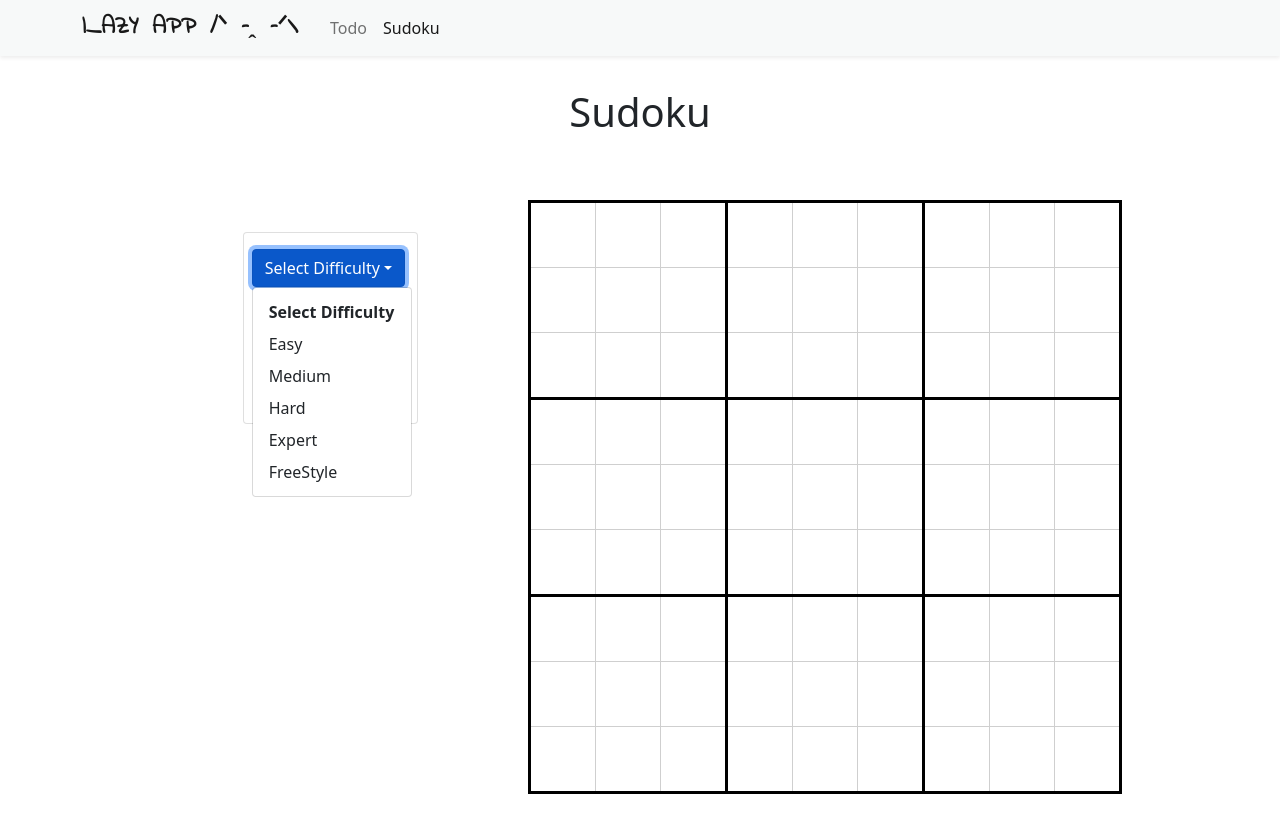
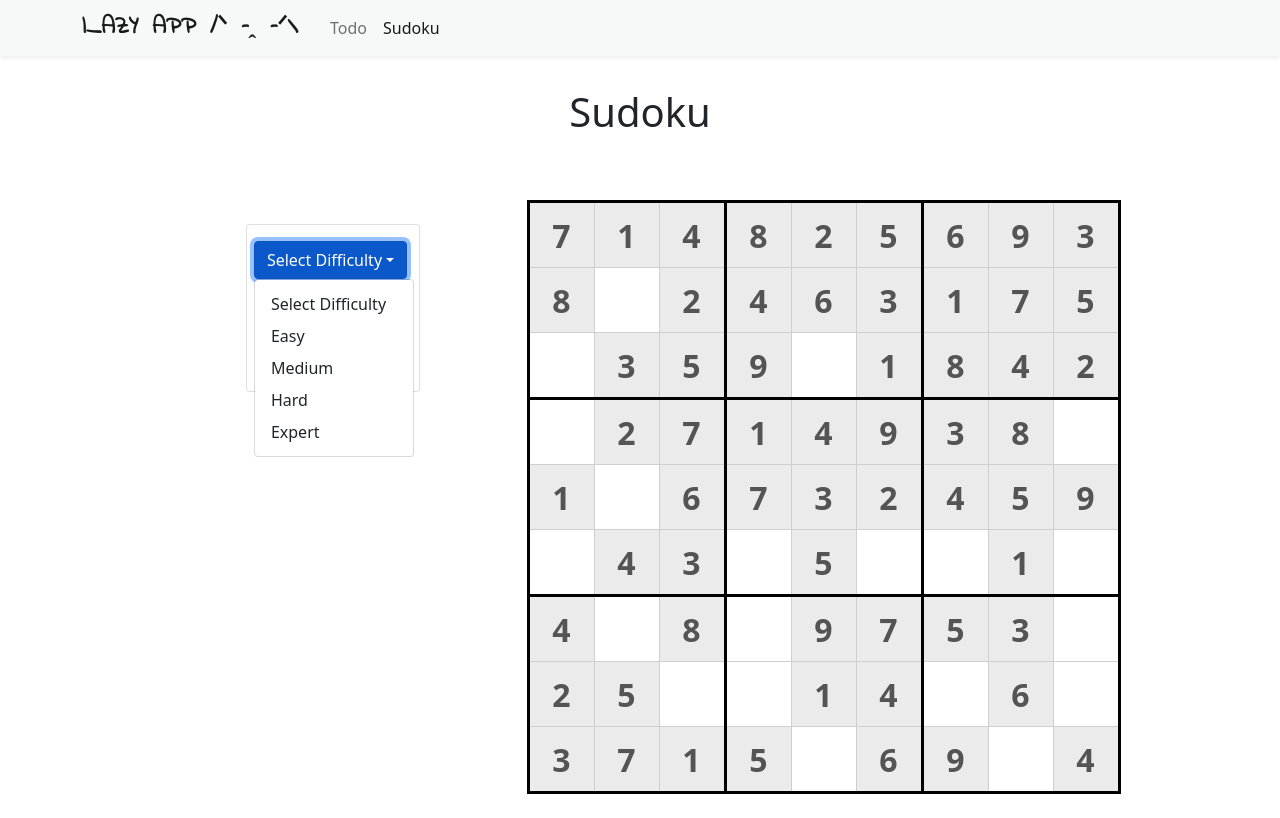
Before and after one commit to 6010210107/LazyApp, a React (Create React App) app: page /sudoku in a window 1280 px wide. Both pictures are taken after a click on the button "Select Difficulty". Built offline with nearby package versions, Linux system fonts and the light colour scheme.

Commit message:
sudoku completed

```diff
--- a/src/components/sudokuTable/SudokuTable.js
+++ b/src/components/sudokuTable/SudokuTable.js
@@ -8,22 +8,16 @@ import {
   Container,
   Card,
 } from "react-bootstrap";
-import {
-  newStartingBoard,
-  fillPuzzle,
-  validBoard,
-} from "../../controller/sudoku/puzzle";
-import { CustomBtn } from "..";
+import { newStartingBoard, fillPuzzle } from "../../controller/sudoku/puzzle";
+// import { CustomCard } from "..";
 /**
  * ---------------------------------------------------------
  *todo || Sudoku board.
  *todo || Create the 9*9 board ✔
  *todo || Generate the sudoku puzzle.  ✔
  *todo || Fill the puzzle into the board.  ✔
- *todo || Update value in field. ✔
- *todo || Create an empty board. ✔
- *todo || Create the information area. ✔
- *todo || Prevent Error when no solution for empty board[ ]
+ *todo || Update value in field. [ ]
+ *todo || Create the information area. [ ]
  *todo || Change level. ✔
  * ----------------------------------------------------------
  */
@@ -44,20 +38,10 @@ const emptyPuzzle = [
  * Main Component
  */
 const SudokuTable = () => {
-  const [curDifficulty, setDifficulty] = useState("FreeStyle");
-  let isFreeStyleRef = useRef(true);
-  let isSolvedRef = useRef(false);
-  let currentRef = useRef(emptyPuzzle);
-  let puzzleRef = useRef(emptyPuzzle);
-  let warningRef = useRef(false);
-
-  let difficultyList = {
-    Easy: 20,
-    Medium: 30,
-    Hard: 40,
-    Expert: 50,
-    FreeStyle: 81,
-  };
+  const [curDifficulty, setDifficulty] = useState("Unset");
+  let currentRef = useRef();
+  let puzzleRef = useRef();
+  let difficultyList = { Easy: 20, Medium: 30, Hard: 40, Expert: 50 };
 
   /**
    ** Check input is safe.
@@ -65,54 +49,29 @@ const SudokuTable = () => {
   const isSafe = (row, col) => {
     let current = currentRef.current;
     let puzzle = puzzleRef.current;
-    let isSolved = isSolvedRef.current;
-    let isFreeStyle = isFreeStyleRef.current;
-    if (isFreeStyle) return false;
-
-    if (
-      current[row][col] !== 0 &&
-      current[row][col] !== puzzle[2][row][col] &&
-      !isSolved
-    ) {
+    if (current[row][col] !== 0 && current[row][col] !== puzzle[2][row][col]) {
+      return false;
+    }
     return true;
-    }
-
-    return false;
   };
 
   /**
    ** Update the puzzle board.
    */
-  const updateBoard = useCallback((position, targetVal, solveBoard) => {
+  const updateBoard = useCallback((position, targetVal) => {
     let current = currentRef.current;
-    if (isNaN(targetVal)) return;
-
-    if (solveBoard && !position && !targetVal) {
-      isSolvedRef.current = true;
-      const isSafe = validBoard(current);
-      if (isSafe) {
-        current = fillPuzzle(current);
-      } else {
-        warningRef.current = "No solution for this puzzle.";
-      }
-    } else {
-      // setIsSolved(false)
-      // isSolved = false;
     let newCurrent = current;
     let row = +position[0];
     let col = +position[1];
     let value = +targetVal;
     newCurrent[row][col] = value;
     current = newCurrent;
-    }
-
     setSudokuBoard(
       <SudokuBoard
         currentRef={currentRef}
         puzzleRef={puzzleRef}
         isSafe={isSafe}
         updateBoard={updateBoard}
-        isFreeStyleRef={isFreeStyleRef}
       />
     );
   }, []);
@@ -122,24 +81,15 @@ const SudokuTable = () => {
    */
   const initPuzzle = useCallback(
     async (holes) => {
-      if (holes !== 81) {
-        let puzzle_assets = await generatePuzzle(holes, isFreeStyleRef);
+      let puzzle_assets = await generatePuzzle(holes);
       puzzleRef.current = puzzle_assets;
-        currentRef.current =
-          puzzle_assets !== 0
-            ? JSON.parse(JSON.stringify(puzzle_assets[1]))
-            : emptyPuzzle;
-      } else {
-        currentRef.current = JSON.parse(JSON.stringify(emptyPuzzle));
-        puzzleRef.current = JSON.parse(JSON.stringify(emptyPuzzle));
-      }
+      currentRef.current = JSON.parse(JSON.stringify(puzzle_assets[1]));
       setSudokuBoard(
         <SudokuBoard
           currentRef={currentRef}
           puzzleRef={puzzleRef}
           isSafe={isSafe}
           updateBoard={updateBoard}
-          isFreeStyleRef={isFreeStyleRef}
         />
       );
     },
@@ -147,7 +97,7 @@ const SudokuTable = () => {
   );
 
   /**
-   ** Initial state.
+   * Initial state.
    */
   const [sudokuBoard, setSudokuBoard] = useState(
     <SudokuBoard
@@ -155,54 +105,9 @@ const SudokuTable = () => {
       puzzleRef={puzzleRef}
       isSafe={isSafe}
       updateBoard={updateBoard}
-      isFreeStyleRef={isFreeStyleRef}
     />
   );
 
-  /**
-   ** Solve board.
-   */
-  const solvBoard = async () => {
-    updateBoard(null, null, true);
-  };
-
-  /**
-   ** Set Difficulty
-   */
-  const configDifficulty = (difficulty) => {
-    if (difficulty === "FreeStyle") {
-      isFreeStyleRef.current = true;
-      setDifficulty(difficulty);
-    } else {
-      isFreeStyleRef.current = false;
-      warningRef.current = "";
-      setDifficulty(difficulty);
-    }
-  };
-
-  /**
-   * Clear board.
-   */
-  const clearBoard = () => {
-    if(!isFreeStyleRef.current) return
-
-    currentRef.current = JSON.parse(JSON.stringify(emptyPuzzle));
-    puzzleRef.current = JSON.parse(JSON.stringify(emptyPuzzle));
-
-    setSudokuBoard(
-      <SudokuBoard
-        currentRef={currentRef}
-        puzzleRef={puzzleRef}
-        isSafe={isSafe}
-        updateBoard={updateBoard}
-        isFreeStyleRef={isFreeStyleRef}
-      />
-    );
-  };
-
-  /**
-   ** Re-Render board
-   */
   useEffect(() => {
     initPuzzle();
   }, [initPuzzle]);
@@ -213,16 +118,14 @@ const SudokuTable = () => {
   return (
     <div className="">
       <Row className="d-flex justify-content-around m-3 ">
-        <Col xs={12} lg={3} className="mx-5 my-2">
-          {/* <Row></Row> */}
+        <Col xs={12} lg={3} className="mx-5">
           <Container className="d-flex justify-content-center">
             <CustomCard
               holes={difficultyList[curDifficulty]}
               difficulty={curDifficulty}
-              warningRef={warningRef}
               button={
                 <SudokuDropdown
-                  setDifficulty={configDifficulty}
+                  setDifficulty={setDifficulty}
                   initPuzzle={initPuzzle}
                   difficulty={Object.keys(difficultyList)}
                   holes={Object.values(difficultyList)}
@@ -231,30 +134,8 @@ const SudokuTable = () => {
               }
             />
           </Container>
-          <div className="d-flex justify-content-around m-3">
-            <Row>
-              <Col>
-                <CustomBtn
-                  btnVariant="primary"
-                  btnText="Solve"
-                  btnFn={solvBoard}
-                />
         </Col>
-              {isFreeStyleRef.current ? (
-                <Col>
-                  <CustomBtn
-                    btnVariant="danger"
-                    btnText="Clear"
-                    btnFn={clearBoard}
-                  />
-                </Col>
-              ) : (
-                ""
-              )}
-            </Row>
-          </div>
-        </Col>
-        <Col xs={12} lg={7} className="d-flex m-2 justify-content-center">
+        <Col xs={12} lg={7} className="d-flex m-2 justify-content-center ">
           <table className="sudoku-table">
             <tbody>{sudokuBoard}</tbody>
           </table>
@@ -269,13 +150,8 @@ export default SudokuTable;
 /**
  ** Generate the complete puzzle.
  */
-const generatePuzzle = (difficulty = 10, isFreeStyleRef) => {
-  let sudoku;
-  if (isFreeStyleRef.current) {
-    sudoku = 0;
-  } else {
-    sudoku = newStartingBoard(difficulty);
-  }
+const generatePuzzle = (difficulty = 20) => {
+  const sudoku = newStartingBoard(difficulty);
 
   return sudoku;
 };
@@ -283,26 +159,17 @@ const generatePuzzle = (difficulty = 10, isFreeStyleRef) => {
 /**
  ** Render sudoku board.
  */
-const SudokuBoard = ({
-  currentRef,
-  puzzleRef,
-  isFreeStyleRef,
-  updateBoard,
-  isSafe,
-}) => {
+const SudokuBoard = ({ currentRef, puzzleRef, updateBoard, isSafe }) => {
   let current = currentRef.current;
   let puzzle = puzzleRef.current;
-  let isFreeStyle = isFreeStyleRef.current;
   return (
-    current.map((board, row) => (
+    current?.map((board, row) => (
       <tr key={`cell-${row}`}>
         {board.map((cell, col) => (
           <td
             key={`cell-${row}-${col}`}
             id={`cell-${row}-${col}`}
-            className={`
-            ${
-              !isFreeStyle &&
+            className={`${
               current[row][col] === puzzle[1][row][col] &&
               current[row][col] !== 0
                 ? "guide-cell"
@@ -316,7 +183,6 @@ const SudokuBoard = ({
               maxLength={1}
               autoComplete="off"
               disabled={
-                !isFreeStyle &&
                 current[row][col] === puzzle[1][row][col] &&
                 current[row][col] !== 0
                   ? true
@@ -327,18 +193,36 @@ const SudokuBoard = ({
                 updateBoard(e.target.id.split("-"), e.target.value);
               }}
               className={` sudoku-input ${
-                !isFreeStyle &&
                 current[row][col] === puzzle[1][row][col] &&
                 current[row][col] !== 0
                   ? "guide-number"
                   : ""
-              }${isSafe(row, col) ? "not-safe" : ""}`}
+              }${isSafe(row, col) ? "" : "not-safe"}`}
+            />
+          </td>
+        ))}
+      </tr>
+    )) ??
+    emptyPuzzle?.map((board, row) => (
+      <tr key={`cell-${row}`}>
+        {board.map((cell, col) => (
+          <td key={`cell-${row}-${col}`} id={`cell-${row}-${col}`}>
+            <input
+              id={`${row}-${col}`}
+              type="text"
+              value={cell === 0 ? "" : cell}
+              maxLength={1}
+              autoComplete="off"
+              placeholder=""
+              onChange={(e) => {
+                updateBoard(e.target.id.split("-"), e.target.value);
+              }}
+              className={` sudoku-input `}
             />
           </td>
         ))}
       </tr>
     ))
-
   );
 };
 
@@ -354,7 +238,7 @@ const SudokuDropdown = ({
 }) => {
   return (
     <DropdownButton title={"Select Difficulty"}>
-      <Dropdown.ItemText className="bold">Select Difficulty</Dropdown.ItemText>
+      <Dropdown.ItemText>Select Difficulty</Dropdown.ItemText>
       {/* <Dropdown.Item as="button" onClick={() => beginPuzzle(81)}>
               Empty Puzzle
             </Dropdown.Item> */}
@@ -387,39 +271,16 @@ const DropdownItem = ({ setDifficulty, initPuzzle, difficulty, holes }) => {
   );
 };
 
-/**
- ** CustomCard
- */
-const CustomCard = ({ holes, difficulty, button, warningRef }) => {
+const CustomCard = ({ holes, difficulty, button }) => {
   return (
     <>
       <Card className="card-config">
         <Card.Body className="card-config-body">
           <div className="card-config-btn">{button}</div>
-          <Card.Text>
-            {" "}
-            <span className="bold">Difficulty :</span> {difficulty}
-          </Card.Text>
-          <Card.Text>
-            <span className="bold">Holes :</span> {holes}
-          </Card.Text>
-          {warningRef.current ? (
-            <Card.Text>{warningRef.current}</Card.Text>
-          ) : (
-            ""
-          )}
+          <Card.Text> <span className="bold">Difficulty :</span>  {difficulty}</Card.Text>
+          <Card.Text><span className="bold">Holes :</span>  {holes}</Card.Text>
         </Card.Body>
       </Card>
     </>
   );
 };
-
-/**
- ** CustomButton
- */
-
-// const CustomButton = () =>{
-//   return (
-//     <button>Click me</button>
-//   )
-// }
```
Lines whose indentation alone changed are shown as unchanged.
